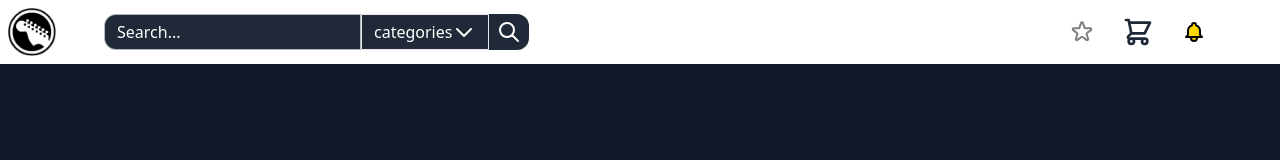
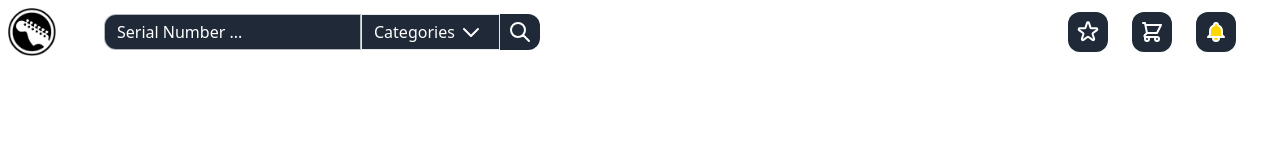
Before and after one commit to dkinley/amatar, a plain HTML site: page index.html in a window 1280 px wide. Drawn offline with nearby package versions, Linux system fonts and the light colour scheme.

Commit message:
finished header icons

```diff
--- a/index.html
+++ b/index.html
@@ -6,15 +6,15 @@
     <title>Amatar</title>
     <link href="https://unpkg.com/tailwindcss@^2/dist/tailwind.min.css" rel="stylesheet">
 </head>
-<body class="bg-gray-900 w-full">
+<body class="bg-white">
         <div class="header h-16 bg-white flex items-center">
             <div class="logo w-12 h-16 ml-2 pt-0">
                 <img class="w-28 h-16 object-contain" src="logo.jpg" alt="guitar logo">
             </div>
-            <input class="h-9 w-30 bg-gray-800 ml-12 border border-opacity-75 rounded-l-xl px-3 text-white ml-6 focus:outline-none placeholder-white" id="search" type="text" placeholder="Search...">
+            <input class="h-9 w-30 bg-gray-800 ml-12 border border-opacity-75 rounded-l-xl px-3 text-white ml-6 focus:outline-none placeholder-white" id="search" type="text" placeholder="Serial Number ...">
             <div class="categories h-9 w-30 bg-gray-800 border border-opacity-500 px-3 text-white flex items-center">
-                categories
-                <svg xmlns="http://www.w3.org/2000/svg" class="h-6 w-6" fill="none" viewBox="0 0 24 24" stroke="currentColor">
+                Categories
+                <svg xmlns="http://www.w3.org/2000/svg" class="h-6 w-6 m-1" fill="none" viewBox="0 0 24 24" stroke="currentColor">
                     <path stroke-linecap="round" stroke-linejoin="round" stroke-width="2" d="M19 9l-7 7-7-7" />
                 </svg>
             </div>
@@ -24,23 +24,23 @@
                     </svg>
             </div>
             <!-- Right Icons -->
-            <div class="icons text-grey-800 flex items-center ml-auto mr-8 w-48 h-16 justify-around">
-                <div class="star-icon">
-                    <svg xmlns="http://www.w3.org/2000/svg" class="h-6 w-6" fill="none" viewBox="0 0 24 24" stroke="grey">
-                    <path stroke-linecap="round" stroke-linejoin="round" stroke-width="2" d="M11.049 2.927c.3-.921 1.603-.921 1.902 0l1.519 4.674a1 1 0 00.95.69h4.915c.969 0 1.371 1.24.588 1.81l-3.976 2.888a1 1 0 00-.363 1.118l1.518 4.674c.3.922-.755 1.688-1.538 1.118l-3.976-2.888a1 1 0 00-1.176 0l-3.976 2.888c-.783.57-1.838-.197-1.538-1.118l1.518-4.674a1 1 0 00-.363-1.118l-3.976-2.888c-.784-.57-.38-1.81.588-1.81h4.914a1 1 0 00.951-.69l1.519-4.674z" />
+            <div class="icons text-white flex items-center ml-auto mr-8 w-48 h-16 justify-around">
+                <div class="star-icon bg-gray-800 text-white m-2 rounded-xl">
+                    <svg xmlns="http://www.w3.org/2000/svg" class="h-6 w-6 m-2" fill="none" viewBox="0 0 24 24" stroke="white">
+                        <path stroke-linecap="round" stroke-linejoin="round" stroke-width="2" d="M11.049 2.927c.3-.921 1.603-.921 1.902 0l1.519 4.674a1 1 0 00.95.69h4.915c.969 0 1.371 1.24.588 1.81l-3.976 2.888a1 1 0 00-.363 1.118l1.518 4.674c.3.922-.755 1.688-1.538 1.118l-3.976-2.888a1 1 0 00-1.176 0l-3.976 2.888c-.783.57-1.838-.197-1.538-1.118l1.518-4.674a1 1 0 00-.363-1.118l-3.976-2.888c-.784-.57-.38-1.81.588-1.81h4.914a1 1 0 00.951-.69l1.519-4.674z" />
                     </svg>
                 </div>
-                <div class="cart-icon">
-                    <svg xmlns="http://www.w3.org/2000/svg" class="h-8 w-8 text-gray-800" fill="none" viewBox="0 0 24 24" stroke="currentColor">
-                    <path stroke-linecap="round" stroke-linejoin="round" stroke-width="2" d="M3 3h2l.4 2M7 13h10l4-8H5.4M7 13L5.4 5M7 13l-2.293 2.293c-.63.63-.184 1.707.707 1.707H17m0 0a2 2 0 100 4 2 2 0 000-4zm-8 2a2 2 0 11-4 0 2 2 0 014 0z" />
+                <div class="cart-icon bg-gray-800 text-white m-2 rounded-xl">
+                    <svg xmlns="http://www.w3.org/2000/svg" class="h-6 w-6 m-2" fill="none" viewBox="0 0 24 24" stroke="currentColor">
+                        <path stroke-linecap="round" stroke-linejoin="round" stroke-width="2" d="M3 3h2l.4 2M7 13h10l4-8H5.4M7 13L5.4 5M7 13l-2.293 2.293c-.63.63-.184 1.707.707 1.707H17m0 0a2 2 0 100 4 2 2 0 000-4zm-8 2a2 2 0 11-4 0 2 2 0 014 0z" />
                     </svg>
                 </div>
-                <div class="bell-icon">
-                    <svg xmlns="http://www.w3.org/2000/svg" class="h-6 w-6" fill="gold" viewBox="0 0 24 24" stroke="currentColor">
+                <div class="bell-icon bg-gray-800 text-white m-2 rounded-xl">
+                    <svg xmlns="http://www.w3.org/2000/svg" class="h-6 w-6 m-2" fill="gold" viewBox="0 0 24 24" stroke="currentColor">
                         <path stroke-linecap="round" stroke-linejoin="round" stroke-width="2" d="M15 17h5l-1.405-1.405A2.032 2.032 0 0118 14.158V11a6.002 6.002 0 00-4-5.659V5a2 2 0 10-4 0v.341C7.67 6.165 6 8.388 6 11v3.159c0 .538-.214 1.055-.595 1.436L4 17h5m6 0v1a3 3 0 11-6 0v-1m6 0H9" />
-                      </svg>
+                    </svg>
                 </div>
-
+            </div>
 
         <div class="main">
 
```
